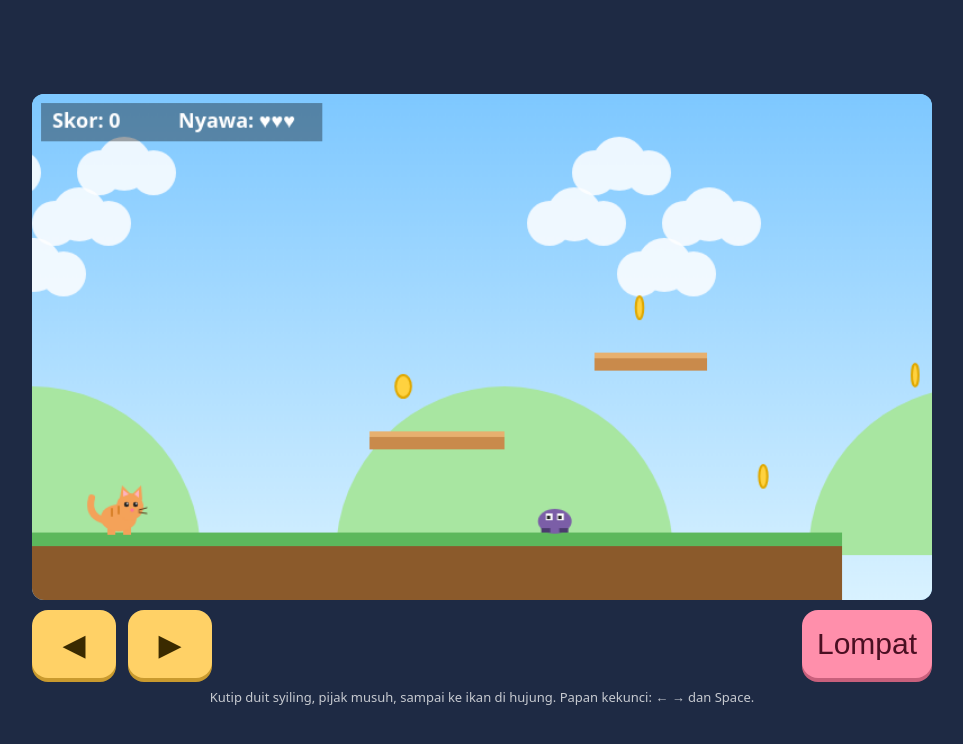
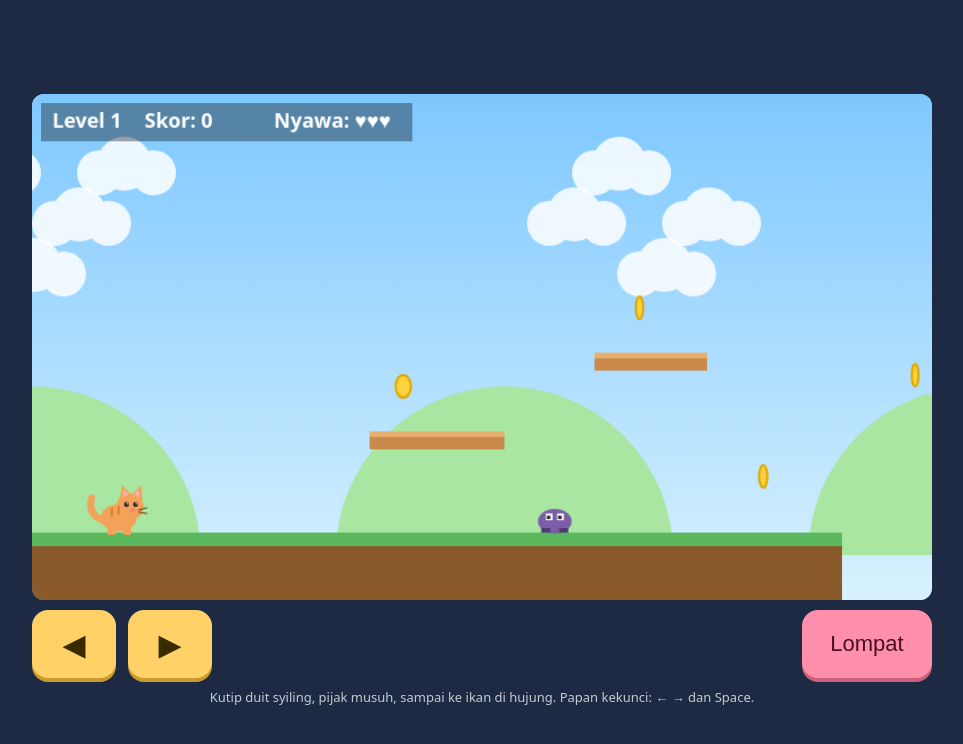
Before and after one commit to ibnusina332-sys/Ai-mcp-projek, a plain HTML site: page index.html in a window 1280 px wide. Shown: the whole page, without its empty margins (158-1121 px from the left). Drawn offline with Linux system fonts and the light colour scheme.

Commit message:
Tambah level 2 dan bunyi
Co-Authored-By: Claude Sonnet 5.5 <noreply@anthropic.com>
Claude-Session: https://claude.ai/code/session_01HiW9iJA6Qz87hxqVT7a7Ry

```diff
--- a/index.html
+++ b/index.html
@@ -13,7 +13,7 @@
   .grp{display:flex;gap:12px}
   button{width:84px;height:68px;border:0;border-radius:16px;font-size:30px;background:#ffd166;color:#3a2a00;touch-action:none;box-shadow:0 4px 0 #c99a2e}
   button:active,button.on{transform:translateY(3px);box-shadow:0 1px 0 #c99a2e}
-  #jump{width:130px;background:#ff8fab;box-shadow:0 4px 0 #c9607c;color:#4a0f22}
+  #jump{width:130px;background:#ff8fab;box-shadow:0 4px 0 #c9607c;color:#4a0f22;font-size:22px}
   #hint{font-size:13px;opacity:.75;text-align:center}
 </style>
 </head>
@@ -29,40 +29,72 @@
 <script>
 (function(){
   var cv=document.getElementById('c'),ctx=cv.getContext('2d');
-  var W=800,H=450,WORLD=3300,GROUND=390;
+  var W=800,H=450,GROUND=390;
   var GRAV=0.6,JUMP=-13.2,SPEED=4.2;
 
-  var grounds=[[0,720],[850,1450],[1580,2080],[2210,2650],[2780,3300]];
-  var plats=[];
-  grounds.forEach(function(g){plats.push({x:g[0],y:GROUND,w:g[1]-g[0],h:60,g:true});});
-  [[300,300,120],[500,230,100],[1000,300,140],[1250,240,100],[1750,300,120],[1950,240,100],[2400,300,140],[2900,280,120]]
-    .forEach(function(p){plats.push({x:p[0],y:p[1],w:p[2],h:16,g:false});});
+  var LEVELS=[
+    {world:3300,speed:1.3,sky:['#7ec8ff','#d9f2ff'],
+     grounds:[[0,720],[850,1450],[1580,2080],[2210,2650],[2780,3300]],
+     floats:[[300,300,120],[500,230,100],[1000,300,140],[1250,240,100],[1750,300,120],[1950,240,100],[2400,300,140],[2900,280,120]],
+     coins:[[330,260],[540,190],[650,340],[785,250],[900,340],[1050,260],[1290,200],[1400,340],[1515,260],
+            [1620,340],[1790,260],[1990,200],[2145,250],[2300,340],[2440,260],[2715,250],[2940,240],[3050,340]],
+     enemies:[[400,300,650],[1000,900,1400],[1700,1600,2050],[2300,2220,2600],[2900,2800,3200]]},
+    {world:3800,speed:1.8,sky:['#ffb88c','#ffe5d0'],
+     grounds:[[0,500],[640,1000],[1140,1400],[1540,1900],[2040,2300],[2440,2900],[3040,3800]],
+     floats:[[250,300,110],[700,290,120],[850,220,100],[1180,300,100],[1600,290,120],[1750,220,100],[2080,300,120],[2500,290,120],[2650,220,100],[3100,300,140],[3300,230,110]],
+     coins:[[280,260],[560,330],[730,250],[880,180],[1070,330],[1210,260],[1470,330],[1630,250],[1780,180],[1970,330],
+            [2110,260],[2370,330],[2530,250],[2680,180],[2970,330],[3130,260],[3330,190],[3500,340]],
+     enemies:[[300,200,480],[700,650,980],[1200,1150,1390],[1600,1550,1890],[2100,2050,2290],[2550,2450,2890],[3200,3050,3500]]}
+  ];
 
-  var coinPos=[[330,260],[540,190],[650,340],[785,250],[900,340],[1050,260],[1290,200],[1400,340],[1515,260],
-    [1620,340],[1790,260],[1990,200],[2145,250],[2300,340],[2440,260],[2715,250],[2940,240],[3050,340]];
-  var enemyDef=[[400,300,650],[1000,900,1400],[1700,1600,2050],[2300,2220,2600],[2900,2800,3200]];
-  var goal={x:3180,y:GROUND-44,w:44,h:44};
+  var WORLD,plats,coinPos,enemyDef,goal,sky,eSpeed,levelIdx=0;
+  function loadLevel(i){
+    var L=LEVELS[i];levelIdx=i;WORLD=L.world;sky=L.sky;eSpeed=L.speed;
+    plats=[];
+    L.grounds.forEach(function(g){plats.push({x:g[0],y:GROUND,w:g[1]-g[0],h:60,g:true});});
+    L.floats.forEach(function(f){plats.push({x:f[0],y:f[1],w:f[2],h:16,g:false});});
+    coinPos=L.coins;enemyDef=L.enemies;
+    goal={x:WORLD-120,y:GROUND-44,w:44,h:44};
+  }
+
+  // sound
+  var AC=null;
+  function snd(type){
+    try{
+      if(!AC)AC=new (window.AudioContext||window.webkitAudioContext)();
+      if(AC.state==='suspended')AC.resume();
+      var cfg={jump:[300,600,.12,'square'],coin:[880,1320,.1,'square'],stomp:[220,90,.15,'sawtooth'],
+               hurt:[300,70,.35,'sawtooth'],win:[500,1100,.5,'triangle']}[type];
+      var o=AC.createOscillator(),g=AC.createGain(),now=AC.currentTime;
+      o.type=cfg[3];o.connect(g);g.connect(AC.destination);
+      o.frequency.setValueAtTime(cfg[0],now);
+      o.frequency.exponentialRampToValueAtTime(cfg[1],now+cfg[2]);
+      g.gain.setValueAtTime(0.1,now);
+      g.gain.exponentialRampToValueAtTime(0.001,now+cfg[2]+0.05);
+      o.start(now);o.stop(now+cfg[2]+0.06);
+    }catch(e){}
+  }
 
   var keys={left:false,right:false,jump:false};
-  var p,coins,enemies,score,lives,state,camX,t=0,startAt;
+  var p,coins,enemies,score,lives,state,camX,t=0,stateAt=0;
 
-  function reset(full){
-    p={x:60,y:300,w:34,h:30,vx:0,vy:0,face:1,ground:false};
-    camX=0;
-    if(full){
-      coins=coinPos.map(function(c){return {x:c[0],y:c[1],got:false};});
-      enemies=enemyDef.map(function(e){return {x:e[0],y:GROUND-24,w:30,h:24,min:e[1],max:e[2],dir:1,dead:false};});
-      score=0;lives=3;state='play';startAt=Date.now();
-    }
+  function setState(s){state=s;stateAt=Date.now();}
+  function placePlayer(){p={x:60,y:300,w:34,h:30,vx:0,vy:0,face:1,ground:false};camX=0;}
+  function build(){
+    coins=coinPos.map(function(c){return {x:c[0],y:c[1],got:false};});
+    enemies=enemyDef.map(function(e){return {x:e[0],y:GROUND-24,w:30,h:24,min:e[1],max:e[2],dir:1,dead:false};});
   }
-  reset(true);
+  function newGame(){loadLevel(0);build();placePlayer();score=0;lives=3;setState('play');}
+  function nextLevel(){loadLevel(levelIdx+1);build();placePlayer();setState('play');}
+  newGame();
 
   function hit(a,b){return a.x<b.x+b.w&&a.x+a.w>b.x&&a.y<b.y+b.h&&a.y+a.h>b.y;}
 
   function loseLife(){
+    snd('hurt');
     lives--;
-    if(lives<=0){state='over';return;}
-    reset(false);
+    if(lives<=0){setState('over');return;}
+    placePlayer();
   }
 
   function update(){
@@ -71,17 +103,15 @@
     var dir=(keys.right?1:0)-(keys.left?1:0);
     p.vx=dir*SPEED;
     if(dir)p.face=dir;
-    if(keys.jump&&p.ground){p.vy=JUMP;p.ground=false;}
+    if(keys.jump&&p.ground){p.vy=JUMP;p.ground=false;snd('jump');}
     p.vy+=GRAV;if(p.vy>16)p.vy=16;
 
     p.x+=p.vx;
     if(p.x<0)p.x=0;
     if(p.x+p.w>WORLD)p.x=WORLD-p.w;
     plats.forEach(function(s){
-      if(hit(p,s)){
-        if(s.g&&p.y+p.h>s.y+8){ // solid side of ground
-          if(p.vx>0)p.x=s.x-p.w;else if(p.vx<0)p.x=s.x+s.w;
-        }
+      if(hit(p,s)&&s.g&&p.y+p.h>s.y+8){
+        if(p.vx>0)p.x=s.x-p.w;else if(p.vx<0)p.x=s.x+s.w;
       }
     });
     var prevBottom=p.y+p.h;
@@ -96,23 +126,24 @@
     if(p.y>H+60){loseLife();return;}
 
     coins.forEach(function(c){
-      if(!c.got&&Math.abs(c.x-(p.x+p.w/2))<22&&Math.abs(c.y-(p.y+p.h/2))<24){c.got=true;score+=10;}
+      if(!c.got&&Math.abs(c.x-(p.x+p.w/2))<22&&Math.abs(c.y-(p.y+p.h/2))<24){c.got=true;score+=10;snd('coin');}
     });
 
     enemies.forEach(function(e){
-      if(e.dead)return;
-      e.x+=e.dir*1.3;
+      if(e.dead||state!=='play')return;
+      e.x+=e.dir*eSpeed;
       if(e.x<e.min){e.x=e.min;e.dir=1;}
       if(e.x+e.w>e.max){e.x=e.max-e.w;e.dir=-1;}
       if(hit(p,e)){
-        if(p.vy>0&&p.y+p.h-p.vy<=e.y+10){e.dead=true;p.vy=-9;score+=50;}
+        if(p.vy>0&&p.y+p.h-p.vy<=e.y+10){e.dead=true;p.vy=-9;score+=50;snd('stomp');}
         else{loseLife();}
       }
     });
 
     if(state==='play'&&hit(p,goal)){
-      state='win';
       score+=lives*100;
+      snd('win');
+      setState(levelIdx<LEVELS.length-1?'next':'win');
     }
     camX=Math.max(0,Math.min(WORLD-W,p.x-300));
   }
@@ -127,32 +158,24 @@
     ctx.translate(x+17,y+15);
     ctx.scale(face,1);
     var wig=Math.sin(t*0.3)*0.5;
-    // tail
     ctx.strokeStyle='#f4a259';ctx.lineWidth=6;ctx.lineCap='round';
     ctx.beginPath();ctx.moveTo(-14,4);ctx.quadraticCurveTo(-28,-4+wig*8,-24,-18+wig*6);ctx.stroke();
-    // legs
     var leg=moving&&!air?Math.sin(t*0.5)*4:0;
     ctx.fillStyle='#f4a259';
     ctx.fillRect(-10+leg,8,7,9);ctx.fillRect(4-leg,8,7,9);
-    // body
     ctx.beginPath();ctx.ellipse(0,2,16,12,0,0,7);ctx.fill();
-    // head
     ctx.beginPath();ctx.arc(10,-8,12,0,7);ctx.fill();
-    // ears
     ctx.beginPath();ctx.moveTo(1,-15);ctx.lineTo(3,-27);ctx.lineTo(11,-19);ctx.fill();
     ctx.beginPath();ctx.moveTo(12,-19);ctx.lineTo(20,-27);ctx.lineTo(21,-14);ctx.fill();
     ctx.fillStyle='#ffb3c1';
     ctx.beginPath();ctx.moveTo(4,-17);ctx.lineTo(4,-23);ctx.lineTo(9,-19);ctx.fill();
     ctx.beginPath();ctx.moveTo(14,-19);ctx.lineTo(18,-23);ctx.lineTo(18,-16);ctx.fill();
-    // stripes
     ctx.strokeStyle='#d9822b';ctx.lineWidth=2;
     ctx.beginPath();ctx.moveTo(-6,-6);ctx.lineTo(-6,0);ctx.moveTo(0,-8);ctx.lineTo(0,-2);ctx.stroke();
-    // eyes
     ctx.fillStyle='#222';
     ctx.beginPath();ctx.arc(7,-10,2.2,0,7);ctx.arc(15,-10,2.2,0,7);ctx.fill();
     ctx.fillStyle='#fff';
     ctx.beginPath();ctx.arc(7.7,-10.7,0.8,0,7);ctx.arc(15.7,-10.7,0.8,0,7);ctx.fill();
-    // nose + whiskers
     ctx.fillStyle='#ff7096';
     ctx.beginPath();ctx.arc(12,-5,1.6,0,7);ctx.fill();
     ctx.strokeStyle='#5a3a1a';ctx.lineWidth=1;
@@ -171,20 +194,19 @@
   }
 
   function draw(){
-    var g=ctx.createLinearGradient(0,0,0,H);g.addColorStop(0,'#7ec8ff');g.addColorStop(1,'#d9f2ff');
+    var g=ctx.createLinearGradient(0,0,0,H);g.addColorStop(0,sky[0]);g.addColorStop(1,sky[1]);
     ctx.fillStyle=g;ctx.fillRect(0,0,W,H);
     ctx.fillStyle='rgba(255,255,255,.85)';
     for(var i=0;i<8;i++)cloud(((i*520)-camX*0.3)%(W+200)-60,70+(i%3)*45,1);
-    // far hills
-    ctx.fillStyle='#a8e6a1';
-    for(var h=0;h<10;h++){var hx=h*420-camX*0.5;ctx.beginPath();ctx.arc(hx,GROUND+20,150,Math.PI,0);ctx.fill();}
+    ctx.fillStyle=levelIdx===0?'#a8e6a1':'#e3b57a';
+    for(var h=0;h<12;h++){var hx=h*420-camX*0.5;ctx.beginPath();ctx.arc(hx,GROUND+20,150,Math.PI,0);ctx.fill();}
 
     ctx.save();ctx.translate(-camX,0);
     plats.forEach(function(s){
       if(s.x+s.w<camX-10||s.x>camX+W+10)return;
       if(s.g){
         ctx.fillStyle='#8b5a2b';ctx.fillRect(s.x,s.y,s.w,s.h);
-        ctx.fillStyle='#5cb85c';ctx.fillRect(s.x,s.y,s.w,12);
+        ctx.fillStyle=levelIdx===0?'#5cb85c':'#d9a441';ctx.fillRect(s.x,s.y,s.w,12);
       }else{
         ctx.fillStyle='#c98a4b';ctx.fillRect(s.x,s.y,s.w,s.h);
         ctx.fillStyle='#e7b06f';ctx.fillRect(s.x,s.y,s.w,5);
@@ -208,32 +230,35 @@
     if(state!=='over')drawCat(p.x,p.y,p.face,Math.abs(p.vx)>0,!p.ground);
     ctx.restore();
 
-    // HUD
-    ctx.fillStyle='rgba(0,0,0,.35)';ctx.fillRect(8,8,250,34);
+    ctx.fillStyle='rgba(0,0,0,.35)';ctx.fillRect(8,8,330,34);
     ctx.fillStyle='#fff';ctx.font='bold 18px system-ui';ctx.textBaseline='middle';
-    ctx.fillText('Skor: '+score,18,25);
-    ctx.fillText('Nyawa: '+'♥'.repeat(Math.max(lives,0)),130,25);
+    ctx.fillText('Level '+(levelIdx+1),18,25);
+    ctx.fillText('Skor: '+score,100,25);
+    ctx.fillText('Nyawa: '+'♥'.repeat(Math.max(lives,0)),215,25);
 
     if(state!=='play'){
       ctx.fillStyle='rgba(20,30,60,.7)';ctx.fillRect(0,0,W,H);
       ctx.fillStyle='#fff';ctx.textAlign='center';
-      ctx.font='bold 40px system-ui';
-      ctx.fillText(state==='win'?'Hebat! Dapat ikan! 🐟':'Tamat permainan',W/2,H/2-30);
+      ctx.font='bold 38px system-ui';
+      var title=state==='win'?'Hebat! Semua level siap! 🐟':state==='next'?'Level siap! 🎉':'Tamat permainan';
+      ctx.fillText(title,W/2,H/2-30);
       ctx.font='22px system-ui';
       ctx.fillText('Skor: '+score,W/2,H/2+15);
-      ctx.fillText('Tekan Lompat untuk main semula',W/2,H/2+55);
+      ctx.fillText(state==='next'?'Tekan Lompat untuk level seterusnya':'Tekan Lompat untuk main semula',W/2,H/2+55);
       ctx.textAlign='left';
     }
   }
 
   function loop(){update();draw();requestAnimationFrame(loop);}
 
-  // controls
+  function advance(){
+    if(state==='play'||Date.now()-stateAt<600)return;
+    if(state==='next')nextLevel();else newGame();
+  }
+
   function bind(id,k){
     var el=document.getElementById(id);
-    function on(e){e.preventDefault();
-      if(k==='jump'&&state!=='play'&&Date.now()-startAt>300)reset(true);
-      keys[k]=true;el.classList.add('on');}
+    function on(e){e.preventDefault();if(k==='jump')advance();keys[k]=true;el.classList.add('on');}
     function off(e){e.preventDefault();keys[k]=false;el.classList.remove('on');}
     el.addEventListener('pointerdown',on);
     el.addEventListener('pointerup',off);
@@ -246,7 +271,7 @@
   var map={ArrowLeft:'left',ArrowRight:'right',ArrowUp:'jump',' ':'jump',a:'left',d:'right',w:'jump'};
   window.addEventListener('keydown',function(e){
     var k=map[e.key];if(!k)return;e.preventDefault();
-    if(k==='jump'&&state!=='play')reset(true);
+    if(k==='jump')advance();
     keys[k]=true;
   });
   window.addEventListener('keyup',function(e){var k=map[e.key];if(k)keys[k]=false;});
```
